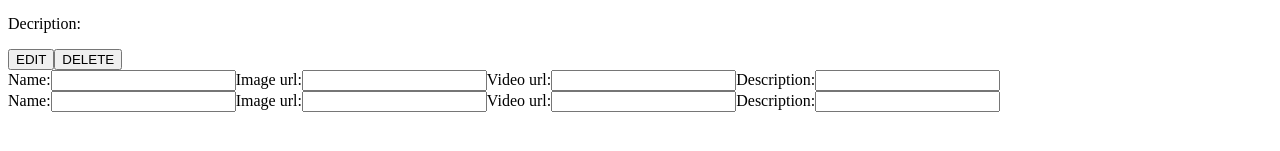
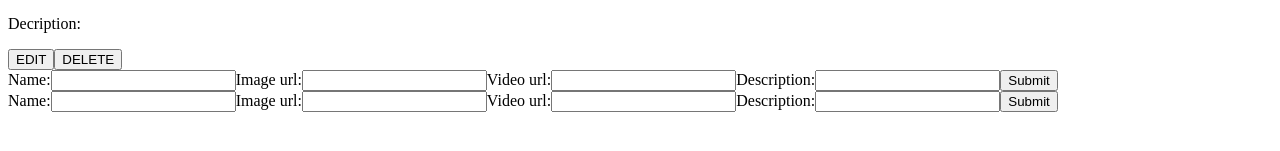
Before and after one commit to Monica-Macharia/gem-app, a React (Vite) app in the folder gem-app/: page / in a window 1280 px wide. Shown: the part 279-430 px from the top of the page. Built offline with nearby package versions, Linux system fonts and the light colour scheme.

Commit message:
user form

```diff
--- a/gem-app/src/Admin.jsx
+++ b/gem-app/src/Admin.jsx
@@ -34,6 +34,7 @@ function Admin(){
             <label>Description:
                 <input type="text" />
             </label>
+            <button>Submit</button>
 
         </form>
 
--- a/gem-app/src/User.jsx
+++ b/gem-app/src/User.jsx
@@ -18,6 +18,7 @@ function User(){
             <label>Description:
                 <input type="text" />
             </label>
+            <button>Submit</button>
 
         </form>
     )
```
